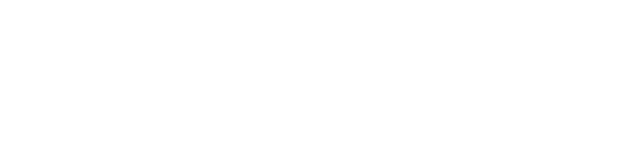
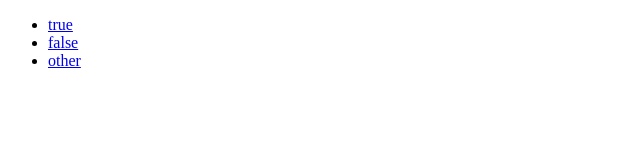
Before and after one commit to sue445/faraday_boolean, a plain HTML site: page index.html in a window 1280 px wide. Shown: the whole page, without its empty margins (0-640 px from the left). Drawn offline with Linux system fonts and the light colour scheme.

Commit message:
Add link

```diff
--- a/index.html
+++ b/index.html
@@ -5,6 +5,11 @@
     <title></title>
 </head>
 <body>
+<ul>
+    <li><a href="boolean/true">true</a></li>
+    <li><a href="boolean/false">false</a></li>
+    <li><a href="boolean/other">other</a></li>
+</ul>
 
 </body>
 </html>
```
